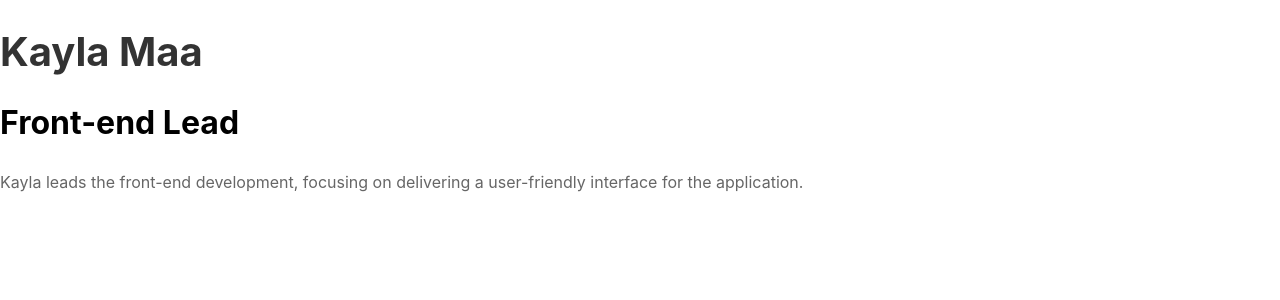
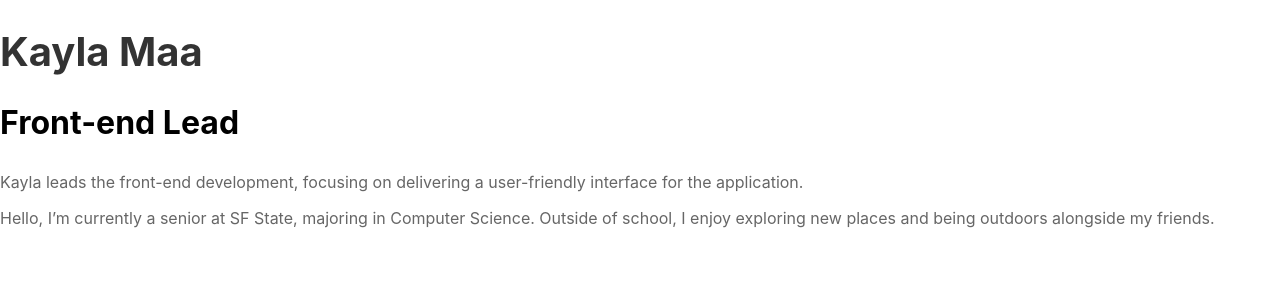
Before and after one commit to NadirAli17/CSC648-Project, a React (Create React App) app in the folder web/: page /team/kayla-maa in a window 1280 px wide. Shown: the top 300 px of the page. Built offline with nearby package versions, Linux system fonts and the light colour scheme.

Commit message:
fixing bio

```diff
--- a/web/src/individual-pages/KaylaMaa.jsx
+++ b/web/src/individual-pages/KaylaMaa.jsx
@@ -6,7 +6,7 @@ const KaylaMaa = () => {
       <h1>Kayla Maa</h1>
       <h2>Front-end Lead</h2>
       <p>Kayla leads the front-end development, focusing on delivering a user-friendly interface for the application.</p>
-      <p></p>
+      <p>Hello, I’m currently a senior at SF State, majoring in Computer Science. Outside of school, I enjoy exploring new places and being outdoors alongside my friends. </p>
       {/* <img
         src="path to image"
         alt="img"
```
